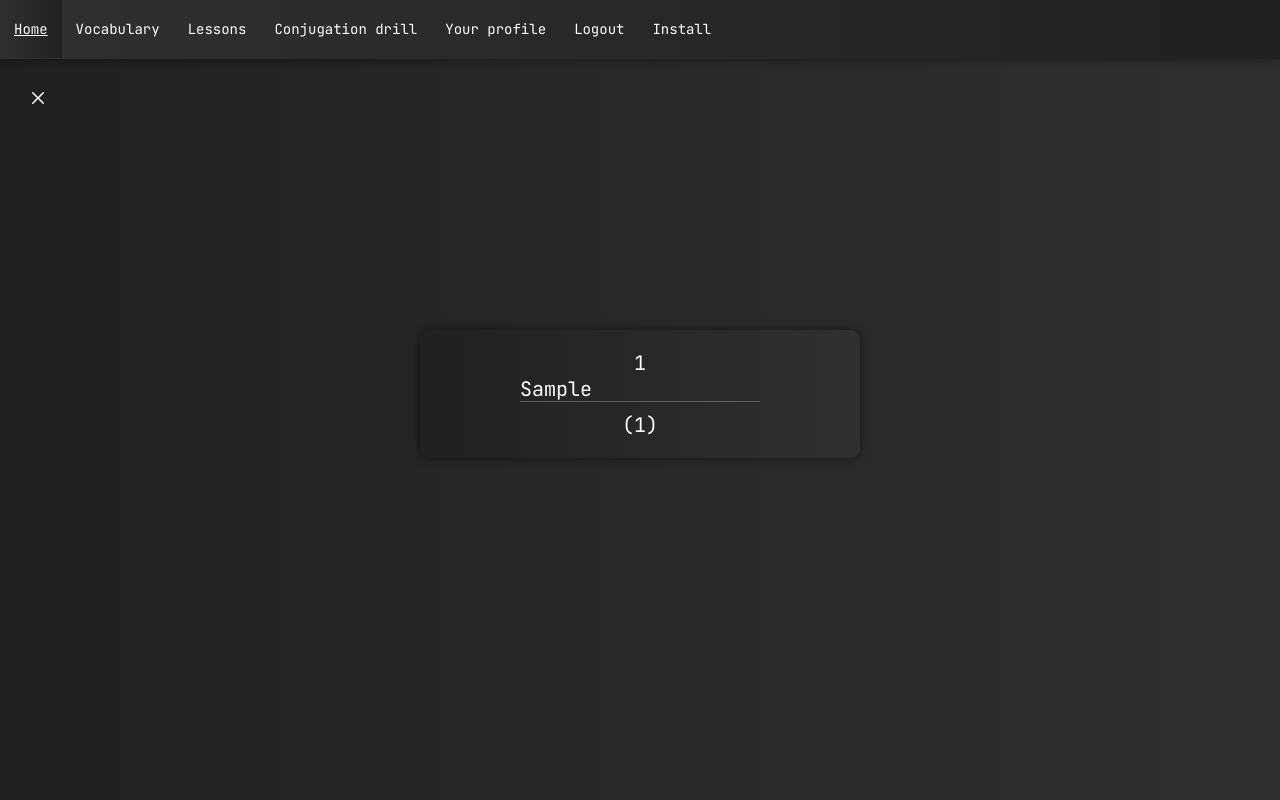
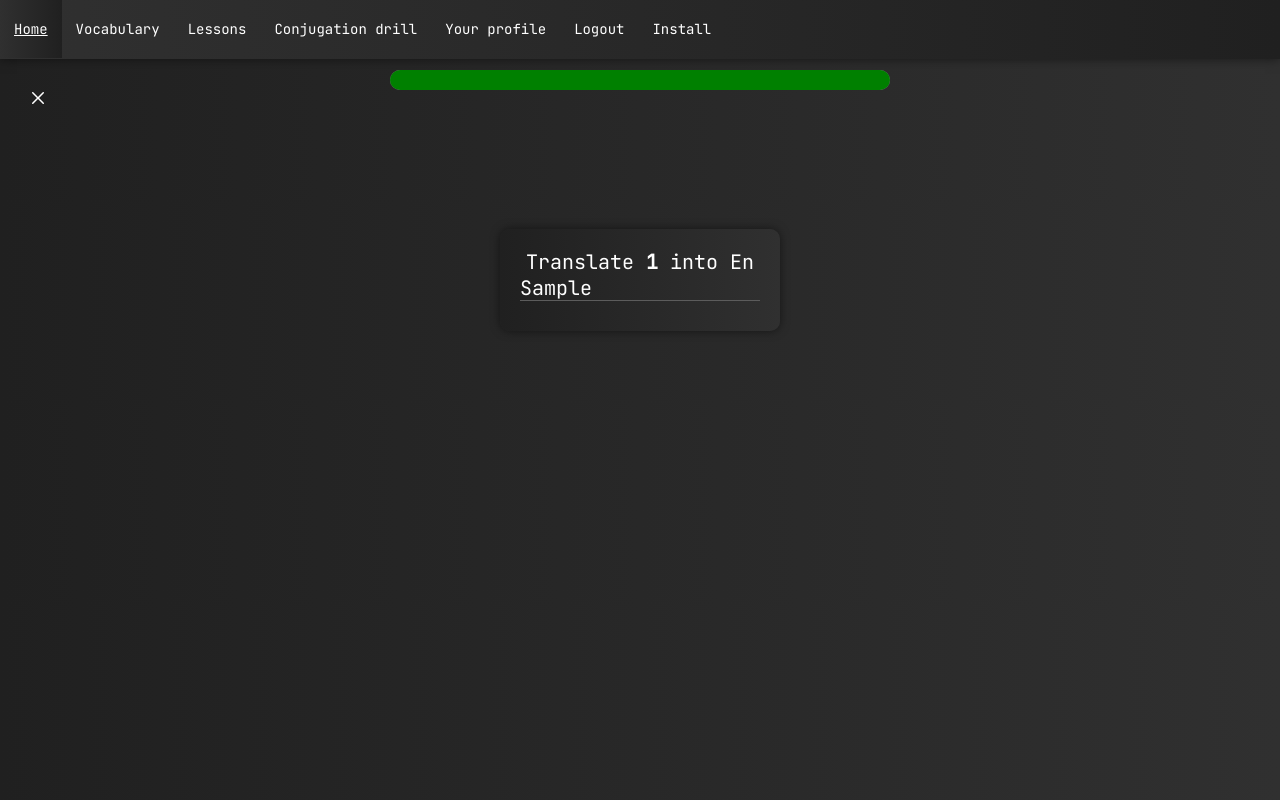
Before and after one commit to romanov-lyubomir/eurodict, a Flask app: template templates/conjugation_drill_for_verb.html in a window 1280 px wide. Run offline with Flask 2, Linux system fonts and the light colour scheme; a user stored in the database is signed in; tables that the repository leaves empty hold one stand-in row (values such as "Sample post"); the template is opened without the code that fills it: most values are stand-ins (such as "Sample title", 1, 10 or a date in 2020); some libraries are stand-ins or nearby versions.

Commit message:
Add unidecode, Add progress bar, fix positioning

```diff
--- a/main.py
+++ b/main.py
@@ -1,6 +1,7 @@
 import random
 from functools import wraps
 import os
+from unidecode import unidecode
 import functions
 import pandas as pd
 from flask import Flask, abort, flash, redirect, render_template, request, session, url_for
@@ -22,7 +23,8 @@ app.config['SECRET_KEY'] = os.environ.get("SECRET_KEY")
 ckeditor = CKEditor(app)
 Bootstrap(app)
 app.config['SQLALCHEMY_TRACK_MODIFICATIONS'] = False
-app.config['SQLALCHEMY_DATABASE_URI'] = os.environ.get("DATABASE_URL", "sqlite:///users.db")
+app.config['SQLALCHEMY_DATABASE_URI'] = os.environ.get(
+    "DATABASE_URL", "sqlite:///users.db")
 db = SQLAlchemy(app)
 login_manager = LoginManager()
 login_manager.init_app(app)
@@ -238,7 +240,9 @@ def conjugation_drill_for_tense(tense):
 
 @app.route('/conjugation_drill_for_verb/<tense>/<verb>', methods=["GET", "POST"])
 @logged_in
-def conjugation_drill_for_verb(tense, verb):
+def conjugation_drill_for_verb(tense, verb, progress=0):
+    if request.args.get("progress") != None:
+        progress = int(request.args.get("progress"))
     # def set_random_verb():
     # random_verb = pd.read_csv(f"static/data/{current_user.language}/verbs/{verb}.csv").sample()
 
@@ -302,7 +306,7 @@ def conjugation_drill_for_verb(tense, verb):
 
     if request.form.get("user_input") != None:
         user_input = request.form.get("user_input").lower()
-        verb_is_correct = user_input == session["conjugated_verb"].lower()
+        verb_is_correct = unidecode(user_input) in unidecode(session["conjugated_verb"].lower())
 
         if functions.differ_by_single_char(user_input, session["conjugated_verb"]):
             flash("You missed one letter.")
@@ -314,7 +318,10 @@ def conjugation_drill_for_verb(tense, verb):
                 current_user=current_user,
                 play_audio=True,
                 language=current_user.language,
+                progress=progress
             )
+        if verb_is_correct:
+            progress += 1
         return render_template(
             'conjugation_drill_for_verb.html',
             tense=tense,
@@ -322,6 +329,7 @@ def conjugation_drill_for_verb(tense, verb):
             current_user=current_user,
             play_audio=True,
             language=current_user.language,
+            progress=progress
         )
 
     set_random_verb()
@@ -330,6 +338,7 @@ def conjugation_drill_for_verb(tense, verb):
         tense=tense,
         current_user=current_user,
         language=current_user.language,
+        progress=progress
     )
 
 
@@ -363,8 +372,8 @@ def vocabulary_for_topic(topic, progress=0):
         user_input = request.form.get("user_input").lower()
 
         word_is_correct = user_input == (
-            session["foreign_language"].lower() or
-            user_input in session["foreign_language"].lower().split("||")
+            unidecode(session["foreign_language"].lower()) or
+            unidecode(user_input in session["foreign_language"].lower()).split("||")
         )
         if functions.differ_by_single_char(user_input, session["foreign_language"].lower()):
             print(f"User input: '{user_input}' differs by one char from '{session['foreign_language']}'")
--- a/templates/conjugation_drill_for_verb.html
+++ b/templates/conjugation_drill_for_verb.html
@@ -1,35 +1,30 @@
 {% extends "base.html" %}
 {% block imports %}
 {% endblock %}
+
 {% block css %}
 <style>
-    body {
-        display: grid;
-        place-items: center;
+    progress{
+        position: absolute;
+        top: 70px;
     }
-    .form {
-        min-width: 250px;
-        margin-top: 150px;
+    .word-correct-message {
         position: absolute;
-        top: 180px;
+        top: 100px;
     }
-
-    .wrapper {
-        display: grid;
-        place-items: center;
+    .error {
+        margin-top: 10px;
     }
-
+    .image-form-div{
+        position: relative;
+        top: 150px;
+    }
     .big {
         font-size: 20px;
     }
-
     .correct-word {
         border-radius: 5px;
         padding: 5px;
-    }
-
-    .error {
-        margin-top: 10px;
     }
 
     @media screen and (min-width: 500px) {
@@ -38,44 +33,109 @@
         }
     }
 </style>
+{% if current_user.language == "german" %}
+{% if session["foreign_language"][0:4] == "der ":%}
+<style>
+    .correct-word {
+        background-color: blue;
+    }
+</style>
+{% elif session["foreign_language"][0:4] == "die ":%}
+<style>
+    .correct-word {
+        background-color: red;
+    }
+</style>
+{% elif session["foreign_language"][0:4] == "das ":%}
+<style>
+    .correct-word {
+        background-color: green;
+    }
+</style>
+{% endif %}
+{% elif current_user.language == "spanish" %}
+{% if session["foreign_language"][0:3] == "el " or session["foreign_language"][0:4] == "los " :%}
+<style>
+    .correct-word {
+        background-color: blue;
+    }
+</style>
+{% elif session["foreign_language"][0:3] == "la " or session["foreign_language"][0:4] == "las ":%}
+<style>
+    .correct-word {
+        background-color: red;
+    }
+</style>
+{% endif %}
+{% elif current_user.language == "italian" %}
+{% if session["foreign_language"][0:3] == "il " or session["foreign_language"][0:3] == "lo " or session["foreign_language"][0:2] == "i " or session["foreign_language"][0:4] == "gli ":%}
+<style>
+    .correct-word {
+        background-color: blue;
+    }
+</style>
+{% elif session["foreign_language"][0:3] == "la " or session["foreign_language"][0:3] == "le ":%}
+<style>
+    .correct-word {
+        background-color: red;
+    }
+</style>
+{% endif %}
+{% endif %}
+
 {% endblock %}
 
 
 {% block body %}
-<a href="{{ url_for('conjugation_drill_tenses') }}">
+
+
+<a href="{{ url_for('vocabulary_topics') }}">
     <svg class="svg-x" width="16" height="16" viewBox="0 0 16 16">
         <g fill="none" fill-rule="evenodd">
-            <path fill="#fff"
+            <path
+            fill="#fff"
             d="M6.93 8l-4.7-4.7a.76.76 0 1 1 1.06-1.08L8 6.92l4.7-4.7a.76.76 0 0 1 1.08 1.07L9.08 8l4.7 4.7a.76.76 0 1 1-1.07 1.08L8 9.08l-4.7 4.7a.76.76 0 0 1-1.08-1.07L6.92 8z">
             </path>
         </g>
     </svg>
 </a>
-{% if verb_is_correct == True or verb_is_correct == False: %}
+
+
+{% if word_is_correct == True or word_is_correct == False: %}
 <script>
-    const audio = new Audio("/static/audio/{{language}}/sentences/{{tense}}/{{session['verb']}}/{{session['verb_id']}}.mp3");
+    const audio = new Audio("../static/audio/{{current_user.language}}/vocabulary/{{session['word_id']}}.mp3");
     audio.play();
 </script>
 {% endif %}
 
-{% if verb_is_correct == True: %}
+<div class="center">
+    <progress value="{{ progress }}" max="10"></progress>
+</div>
+
+<div class="center">
+    <div class="word-correct-message">
+        {% if word_is_correct == True: %}
+        <div class="center">
             <h3 style="color: green;">Correct!</h3>
+        </div>
         {% if play_audio: %}
-<div style="display: inline;" class="correct-word">{{ session["conjugated_verb"] }}</div>
+        <div class="center"><div style="display: inline;" class="correct-word">{{ session["foreign_language"] }}</div></div>
         <script>
             audio.addEventListener('ended', (event) => {
-        window.location.href = "/conjugation_drill_for_verb/{{tense}}/{{session['verb']}}";
+                window.location.href = "{{ url_for('vocabulary_for_topic', topic=topic, progress=progress) }}";
             });
         </script>
         {% endif %}
-{% elif verb_is_correct == False: %}
-<h3 style="color: red">Wrong!</h3>
+        {% elif word_is_correct == False: %}
+        <div class="center">
+            <h3 style="color: red;">Wrong!</h3>
+        </div>
         {% if play_audio: %}
-<h4>The correct answer is <div style="display: inline;" class="correct-word">{{ session["conjugated_verb"] }}</div>
+        <div class="center">
+            <h4>The correct answer is <div style="display: inline;" class="correct-word">{{ session["foreign_language"] }}</div>
             </h4>
+        </div>
         {% endif %}
-
-
         {% with messages = get_flashed_messages() %}
         {% if messages %}
         {% for message in messages %}
@@ -87,17 +147,22 @@
         {% endfor %}
         {% endif %}
         {% endwith %}
+        {% endif %}
+    </div>
+</div>
 
-{% endif %}
 
-<form class="form shadow" method="POST">
+
+<div class="image-form-div">
     <div class="center">
-        <p class="big">{{ session["pronoun"] }}</p>
+        <form action="{{ url_for('vocabulary_for_topic', topic=topic, progress=progress) }}" class="shadow" method="POST">
+            <div class="center">
+                <p class="big">Translate <b>{{ session["english"] }}</b> into {{ current_user.language | capitalize }}</p>
             </div>
             <div class="center">
                 {% if user_input: %}
-        <input spellcheck="false" autocomplete="off" id="inputField" value="{{ user_input }}" class="big" type="text"
-            name="user_input" autofocus>
+                <input spellcheck="false" autocomplete="off" autocapitalize="off" autocorrect="off" id="inputField"
+                    value="{{ user_input }}" class="big" type="text" name="user_input" autofocus>
                 <script>
                     let end = document.getElementById("inputField");
                     let len = end.value.length;
@@ -107,15 +172,15 @@
                     }
                 </script>
                 {% else: %}
-        <input spellcheck="false" autocomplete="off" id="inputField" class="big" type="text" name="user_input"
-            autofocus>
+                <input spellcheck="false" autocomplete="off" autocapitalize="off" autocorrect="off" id="inputField"
+                    class="big" type="text" name="user_input" autofocus>
                 {% endif %}
-    </div>
-    <div class="center">
-        <p class="big">({{ session["verb"] }})</p>
             </div>
             <input type="submit" hidden />
         </form>
+    </div>
+
+</div>
 
 
 {% endblock %}
```
Also changed, not shown: templates/vocabulary_for_topic.html (+2 -13 lines), templates/conjugation_drill_tenses.html (indentation only), 4 other files. Lines whose indentation alone changed are shown as unchanged.
